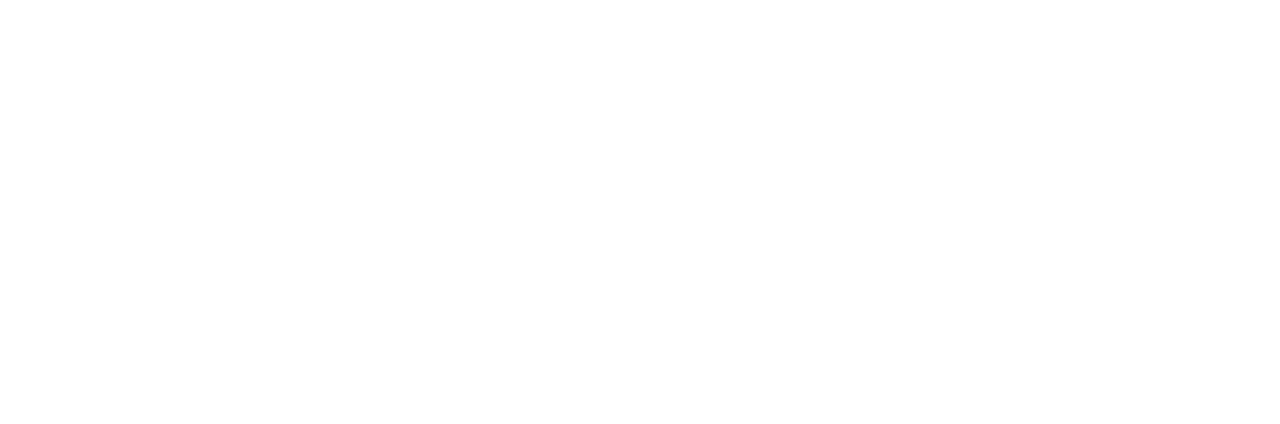
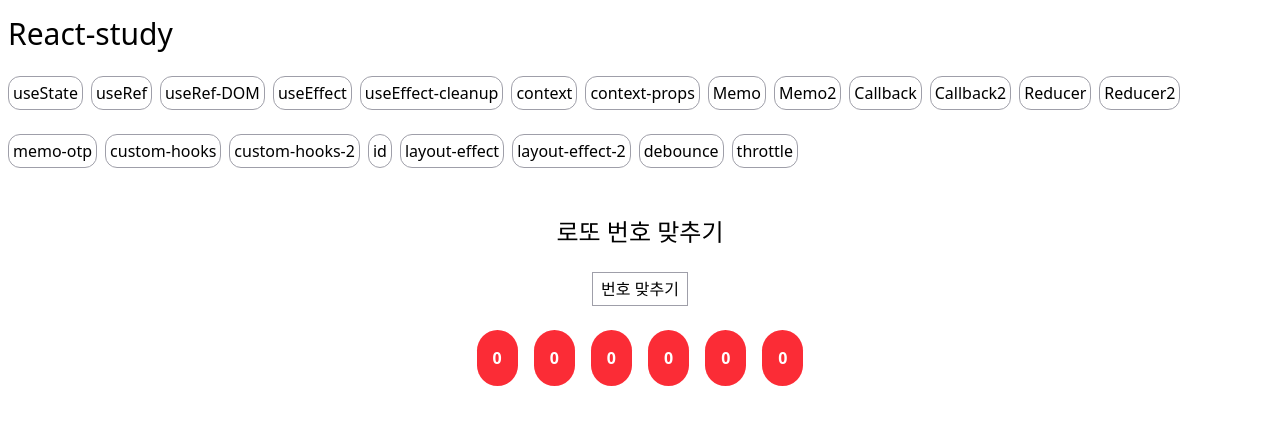
Before and after one commit to Doosic/front, a React (Vite) app in the folder react-study/: page /throttle in a window 1280 px wide. Before the commit this address had no page. Shown: the top 424 px of the page. Built offline with nearby package versions, Linux system fonts and the light colour scheme.

Commit message:
add: useThrottle

```diff
--- a/react-study/src/App.jsx
+++ b/react-study/src/App.jsx
@@ -25,6 +25,7 @@
 import LayoutEffect from "./views/LayoutEffect.jsx";
 import LayoutEffect2 from "./views/LayoutEffect2.jsx";
 import Debounce from "./views/Debounce.jsx";
+import Throttle from "./views/Throttle.jsx";
 
 function App() {
 
@@ -52,6 +53,7 @@
           <Route path="layout-effect" element={<LayoutEffect/>}></Route>
           <Route path="layout-effect-2" element={<LayoutEffect2/>}></Route>
           <Route path="debounce" element={<Debounce/>}></Route>
+          <Route path="throttle" element={<Throttle/>}></Route>
         </Route>
       </Routes>
     </Router>
--- /dev/null
+++ b/react-study/src/hooks/useThrottle.js
@@ -0,0 +1,17 @@
+import {useRef} from "react";
+
+export function useThrottle(callback, delay) {
+  // 마지막 호출 기록을 저장할 변수
+  const lastRun = useRef(Date.now());
+
+  return () => {
+    // 1초의 시간 계산 -> 마지막 호출 후, 1초 이상 지나지 않았다면 함수 호출 불가
+    // 광클 방지!!!
+    const timeElapsed =  Date.now() - lastRun.current;
+
+    if(timeElapsed >= delay){
+      callback();
+      lastRun.current = Date.now();
+    }
+  }
+}
--- a/react-study/src/layout/AppLayout.jsx
+++ b/react-study/src/layout/AppLayout.jsx
@@ -29,6 +29,7 @@
                 <Link className="border border-zinc-400 rounded-xl px-1 py-1" to="/layout-effect">layout-effect</Link>
                 <Link className="border border-zinc-400 rounded-xl px-1 py-1" to="/layout-effect-2">layout-effect-2</Link>
                 <Link className="border border-zinc-400 rounded-xl px-1 py-1" to="/debounce">debounce</Link>
+                <Link className="border border-zinc-400 rounded-xl px-1 py-1" to="/throttle">throttle</Link>
               </div>
             </header>
 
--- /dev/null
+++ b/react-study/src/views/Throttle.jsx
@@ -0,0 +1,40 @@
+import {useRef, useState} from "react";
+import {useThrottle} from "../hooks/useThrottle.js";
+
+function hackLottoNumbers() {
+  console.log('로또 번호를 해킹하는 아주 무거운 함수 동작!')
+  const lottoNumber = [];
+  for(let i = 0; i < 6; i++) {
+    const number = Math.floor(Math.random() * 45) + 1;
+    lottoNumber.push(number);
+  }
+
+  return lottoNumber;
+}
+
+const Throttle = () => {
+  const [lottoNumbers, setLottoNumbers] = useState([0, 0, 0, 0, 0, 0]);
+
+  const handleClick = useThrottle(() => {
+    const result = hackLottoNumbers();
+    setLottoNumbers(result)
+  }, 1000);
+
+  return (
+    <div className="flex flex-col items-center justify-center p-4 space-y-6">
+      <div className="text-2xl">로또 번호 맞추기</div>
+      <button className="px-2 py-1 border border-zinc-400 cursor-pointer" onClick={handleClick}>
+        번호 맞추기
+      </button>
+      <div className="flex space-x-4">
+        {lottoNumbers.map((number, idx) => (
+          <div key={idx} className="rounded-full bg-red-500 text-white font-bold p-4">
+            {number}
+          </div>
+        ))}
+      </div>
+    </div>
+  )
+}
+
+export default Throttle
```
